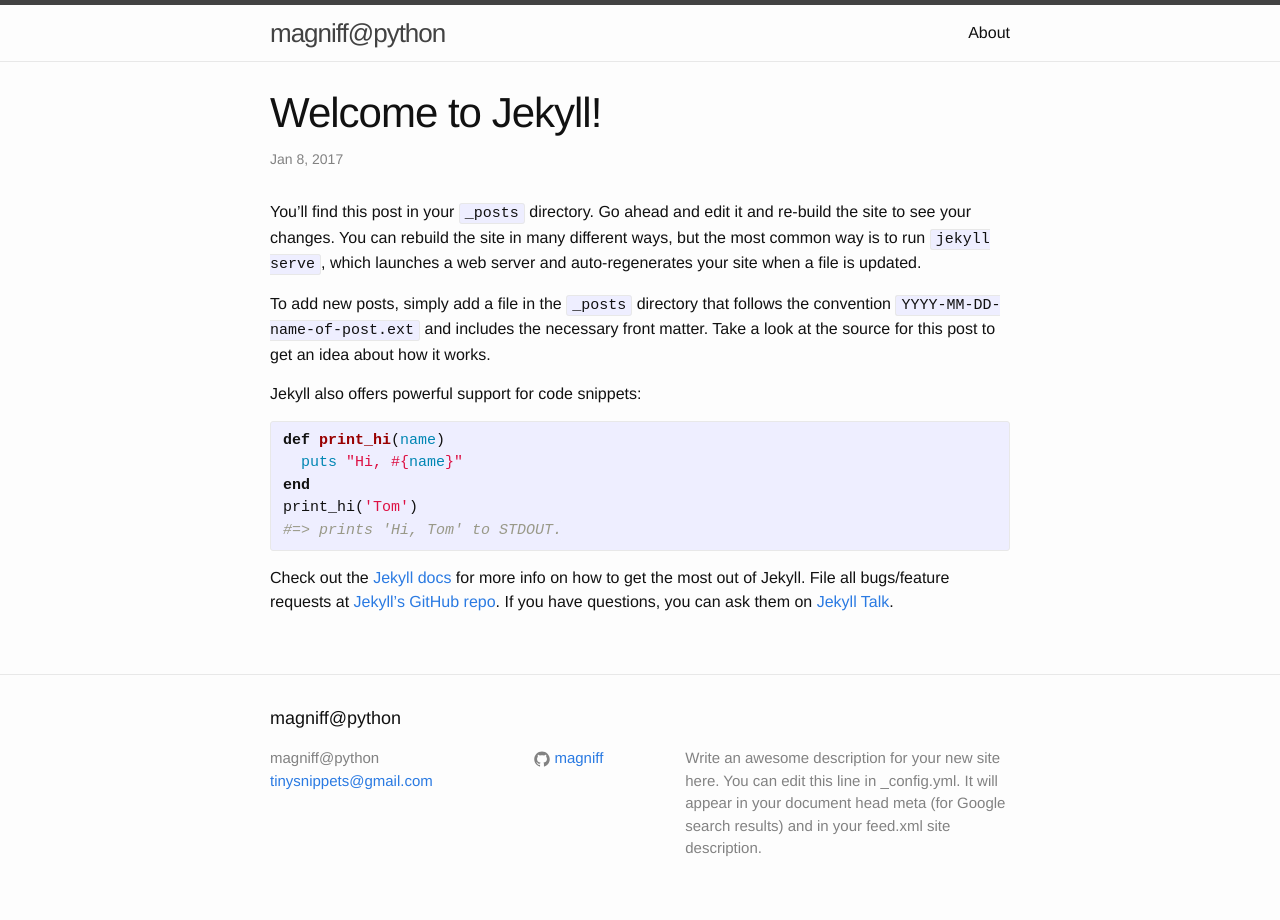
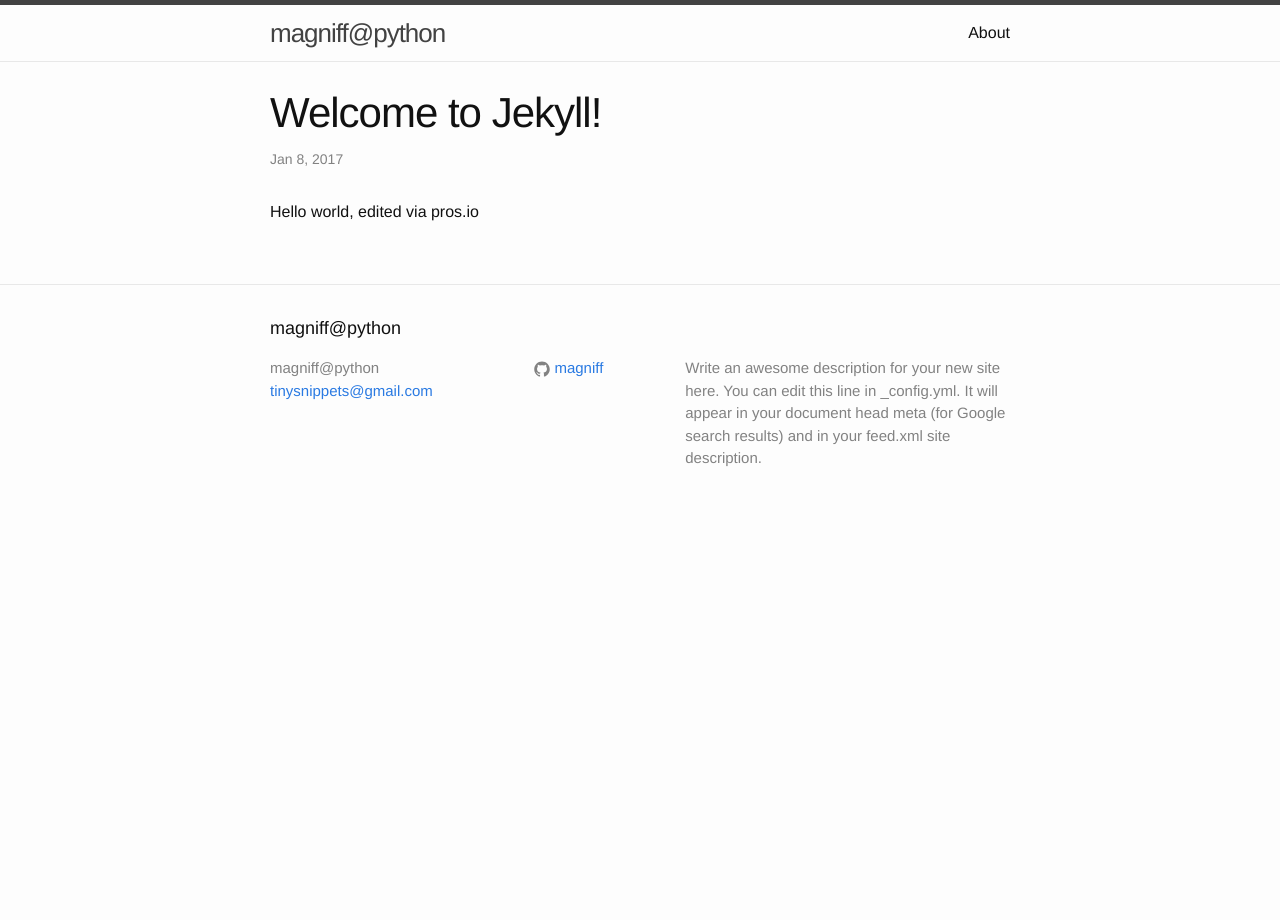
Before and after one commit to magniff/magniff.github.io, a Jekyll site: the page built from _posts/2017-01-08-welcome-to-jekyll.markdown, in a window 1280 px wide. Built offline with Jekyll 4.4.1, drawn with Linux system fonts in a browser that asks for light colours.

Commit message:
Updated 2017-01-08-welcome-to-jekyll.markdown

```diff
--- a/_posts/2017-01-08-welcome-to-jekyll.markdown
+++ b/_posts/2017-01-08-welcome-to-jekyll.markdown
@@ -1,25 +1,8 @@
 ---
 layout: post
-title:  "Welcome to Jekyll!"
-date:   2017-01-08 15:11:52 +0300
+title: Welcome to Jekyll!
+date: '2017-01-08 15:11:52 +0300'
 categories: jekyll update
+published: true
 ---
-You’ll find this post in your `_posts` directory. Go ahead and edit it and re-build the site to see your changes. You can rebuild the site in many different ways, but the most common way is to run `jekyll serve`, which launches a web server and auto-regenerates your site when a file is updated.
-
-To add new posts, simply add a file in the `_posts` directory that follows the convention `YYYY-MM-DD-name-of-post.ext` and includes the necessary front matter. Take a look at the source for this post to get an idea about how it works.
-
-Jekyll also offers powerful support for code snippets:
-
-{% highlight ruby %}
-def print_hi(name)
-  puts "Hi, #{name}"
-end
-print_hi('Tom')
-#=> prints 'Hi, Tom' to STDOUT.
-{% endhighlight %}
-
-Check out the [Jekyll docs][jekyll-docs] for more info on how to get the most out of Jekyll. File all bugs/feature requests at [Jekyll’s GitHub repo][jekyll-gh]. If you have questions, you can ask them on [Jekyll Talk][jekyll-talk].
-
-[jekyll-docs]: http://jekyllrb.com/docs/home
-[jekyll-gh]:   https://github.com/jekyll/jekyll
-[jekyll-talk]: https://talk.jekyllrb.com/
+Hello world, edited via pros.io
```
